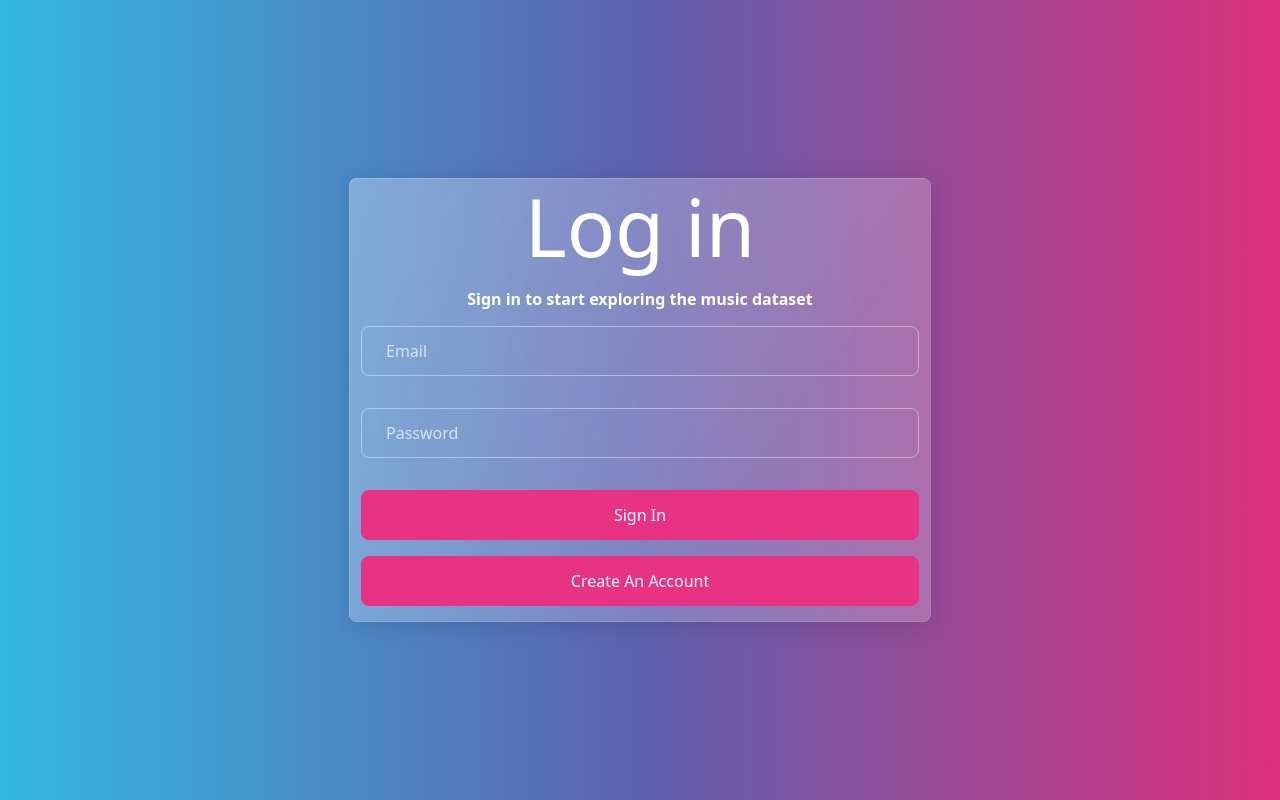
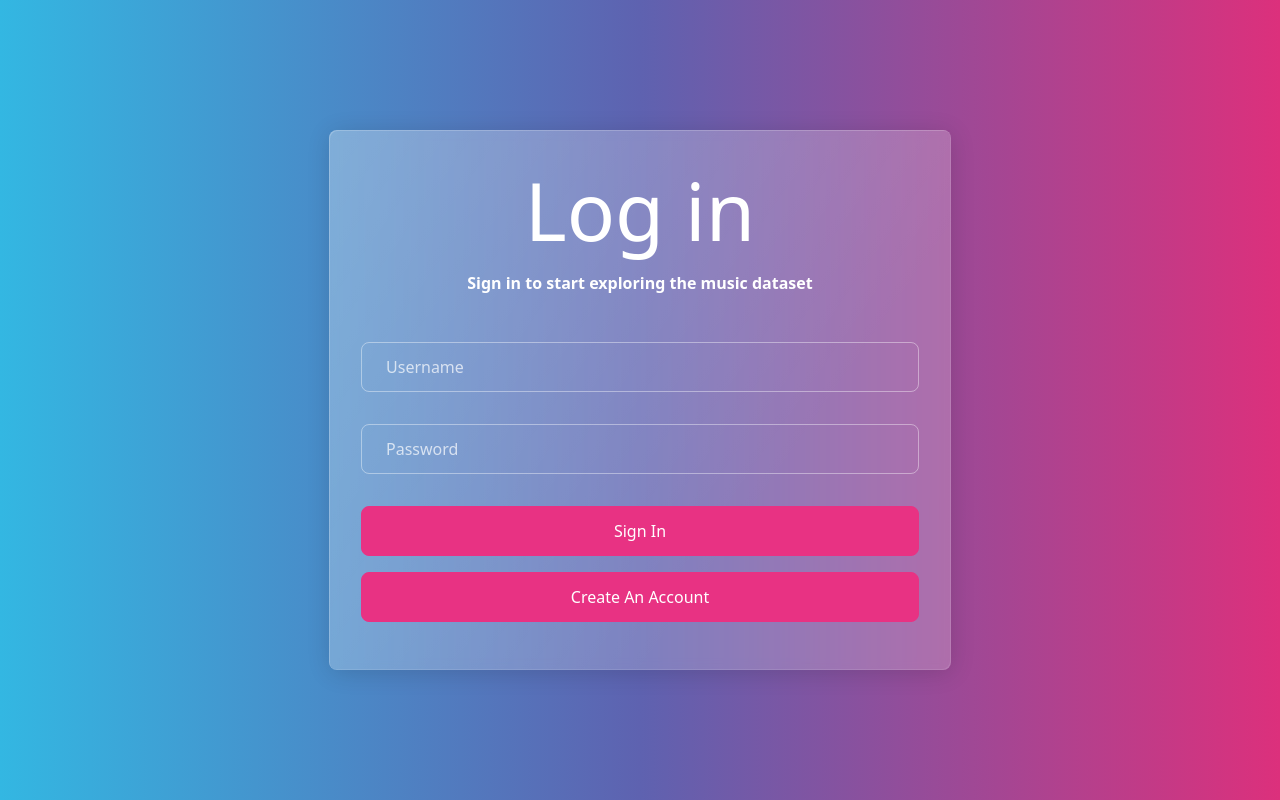
Before and after one commit to nirarin7/SpotifyDatabase, a Django app: page /login/ in a window 1280 px wide. Run offline with Django 4.2, Linux system fonts and the light colour scheme; tables that the repository leaves empty hold one stand-in row (values such as "Sample post"); one stand-in notice (Sample message) is shown; some libraries are stand-ins or nearby versions.

Commit message:
Completed work login/account creation

```diff
--- a/SpotifyStats/urls.py
+++ b/SpotifyStats/urls.py
@@ -20,9 +20,9 @@
 
 urlpatterns = [
     path('admin/', admin.site.urls),
-    path('login/', views.login, name='login'),
+    path('login/', views.log_in, name='log_in'),
     path('login/sign_in', views.sign_in, name='sign_in'),
-    path('login/sign_out', views.sing_out, name='sign_out'),
+    path('login/sign_out', views.sign_out, name='sign_out'),
     path('login/create_account_page', views.create_account_page, name='create_account_page'),
     path('login/create_account', views.create_account, name='create_account'),
     path('', views.index, name='index'),
--- a/WebApp/templates/home/index.html
+++ b/WebApp/templates/home/index.html
@@ -42,7 +42,7 @@
                     <a href="#" class="d-flex align-items-center text-white text-decoration-none dropdown-toggle"
                        id="dropdownUser1" data-bs-toggle="dropdown" aria-expanded="false">
                         <img src="{% static 'images/userpic.png' %}" width="30" height="30" class="rounded-circle">
-                        <span class="d-none d-sm-inline mx-1">UserName</span>
+                        <span class="d-none d-sm-inline mx-1">{{ username }}</span>
                     </a>
                     <ul class="dropdown-menu dropdown-menu-dark text-small shadow">
 <!--                        <li><a class="dropdown-item" href="#">Profile</a></li>-->
--- a/WebApp/templates/login/login.html
+++ b/WebApp/templates/login/login.html
@@ -1,20 +1,20 @@
 {% extends 'shared/base.html' %}
 
 {% block content %}
-<div class="container d-flex flex-column min-vh-100 justify-content-center align-items-center">
+<div class="container d-flex flex-column min-vh-100 justify-content-center align-items-center" >
     <div class="card">
-        <div class="container-xl">
+        <div class="container-xl p-3">
             <div class="row">
                 <form action="{% url 'sign_in' %}" method="post">
                     {% csrf_token %}
                     <h1 class="display-1 text-center">Log in</h1>
 
-                    <p class="h6 text-center">Sign in to start exploring the music dataset</p>
+                    <p class="h6 text-center pb-3">Sign in to start exploring the music dataset</p>
                     <div class="mb-3">
-                        <input type="text" class="form-control" id="emailAddress" placeholder="Email">
+                        <input type="text" class="form-control" id="username" placeholder="Username" name="username" required>
                     </div>
                     <div class="mb-3">
-                        <input type="password" class="form-control" id="password" placeholder="Password">
+                        <input type="password" class="form-control" id="password" placeholder="Password" name="password" required>
                     </div>
                     <div class="d-grid gap-2 mb-2">
                         <button type="submit" class="btn btn-primary" style="width:100%">Sign In</button>
--- a/WebApp/templates/shared/base.html
+++ b/WebApp/templates/shared/base.html
@@ -12,14 +12,42 @@
     <link href="{% static 'css/bootstrap.quartz.min.css' %}" rel="stylesheet">
     <!--    <link href="{% static 'css/bootstrap.slate.min.css' %}" rel="stylesheet">-->
     <!--    <link href="{% static 'css/bootstrap.vapor.min.css' %}" rel="stylesheet">-->
-    <script src="https://code.jquery.com/jquery-3.6.0.min.js" integrity="sha256-/xUj+3OJU5yExlq6GSYGSHk7tPXikynS7ogEvDej/m4=" crossorigin="anonymous"></script>
+    <script src="https://code.jquery.com/jquery-3.6.0.min.js"
+            integrity="sha256-/xUj+3OJU5yExlq6GSYGSHk7tPXikynS7ogEvDej/m4=" crossorigin="anonymous"></script>
     <title>Spotify Stats</title>
+    <style>
+        .alert-fixed {
+            position:fixed;
+            z-index:9999;
+            width: 75%;
+        }
+
+
+    </style>
 </head>
 <body>
+
+{% for message in messages %}
+<div class="container">
+    <div class="row">
+        <div class="mt-2 alert alert-fixed alert-{{ message.tags }} alert-dismissible fade show text-center"
+             role="alert">
+            {{ message }}
+            <button type="button" class="btn-close" data-bs-dismiss="alert" aria-label="Close"></button>
+        </div>
+    </div>
+</div>
+{% endfor %}
+
 {% block content %}
 {% endblock %}
 <script src="https://cdn.jsdelivr.net/npm/bootstrap@5.1.3/dist/js/bootstrap.bundle.min.js"
         integrity="sha384-ka7Sk0Gln4gmtz2MlQnikT1wXgYsOg+OMhuP+IlRH9sENBO0LRn5q+8nbTov4+1p"
         crossorigin="anonymous"></script>
+<script>
+    $(".alert").fadeTo(2000, 500).slideUp(500, function(){
+        $(".alert").slideUp(500);
+    });
+</script>
 </body>
 </html>
--- a/WebApp/views.py
+++ b/WebApp/views.py
@@ -1,26 +1,63 @@
 from django.shortcuts import render
 from django.shortcuts import redirect
-from django.http import HttpResponse
-from django.template import loader
+from django.contrib.auth.models import User
+from django.contrib import messages
+from django.contrib.auth import authenticate, login, logout
+
 
 # Create your views here.
 def index(request):
-    context = {}
+    if not request.user.is_authenticated:
+        return redirect(log_in)
+
+    context = {
+        'username': request.user.username
+    }
     return render(request, 'home/index.html', context)
 
-def login(request):
+
+def log_in(request):
     context = {}
     return render(request, 'login/login.html', context)
 
+
 def sign_in(request):
-    return redirect(index)
+    if request.method == "POST":
+        username = request.POST["username"]
+        password = request.POST["password"]
 
-def sing_out(request):
-    return redirect(login)
+        user = authenticate(username=username, password=password)
+        if user is not None:
+            login(request, user)
+            return render(request, 'home/index.html', {'username': username})
+        else:
+            messages.error(request, "Invalid Credentials")
+            return redirect(log_in)
+
+
+def sign_out(request):
+    logout(request)
+    messages.success(request, "Logged out successfully!")
+    return redirect(log_in)
+
 
 def create_account_page(request):
-    context = {}
-    return render(request, 'login/create_account.html', context)
+    return render(request, 'login/create_account.html')
+
 
 def create_account(request):
-    return redirect(login)
+    if request.method == "POST":
+        username = request.POST["username"]
+        emailAddress = request.POST["emailAddress"]
+        password = request.POST["password"]
+
+        if User.objects.get(username=username) is not None:
+            messages.error(request, "Username is already taken.")
+            return render(request, 'login/create_account.html')
+
+        user = User.objects.create_user(username, emailAddress, password)
+        user.save()
+        messages.success(request, "Your account has successfully been created.")
+        return redirect(log_in)
+
+    return render(request, 'login/create_account.html')
```
Also changed, not shown: SpotifyStats/settings.py (+24 -22 lines), WebApp/templates/login/create_account.html (+6 -6 lines).
